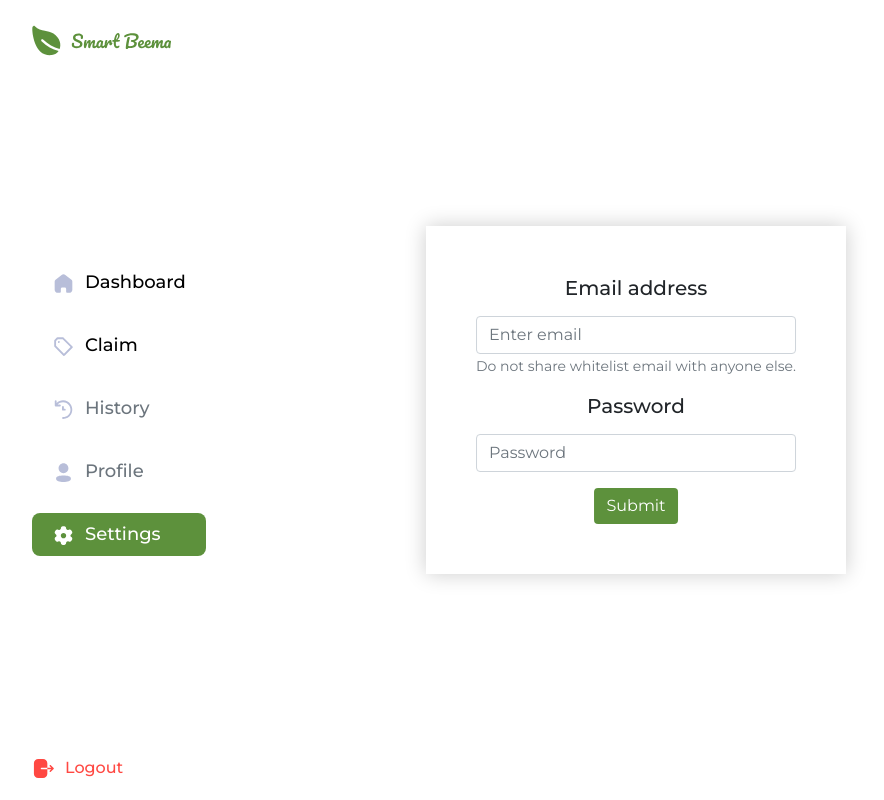
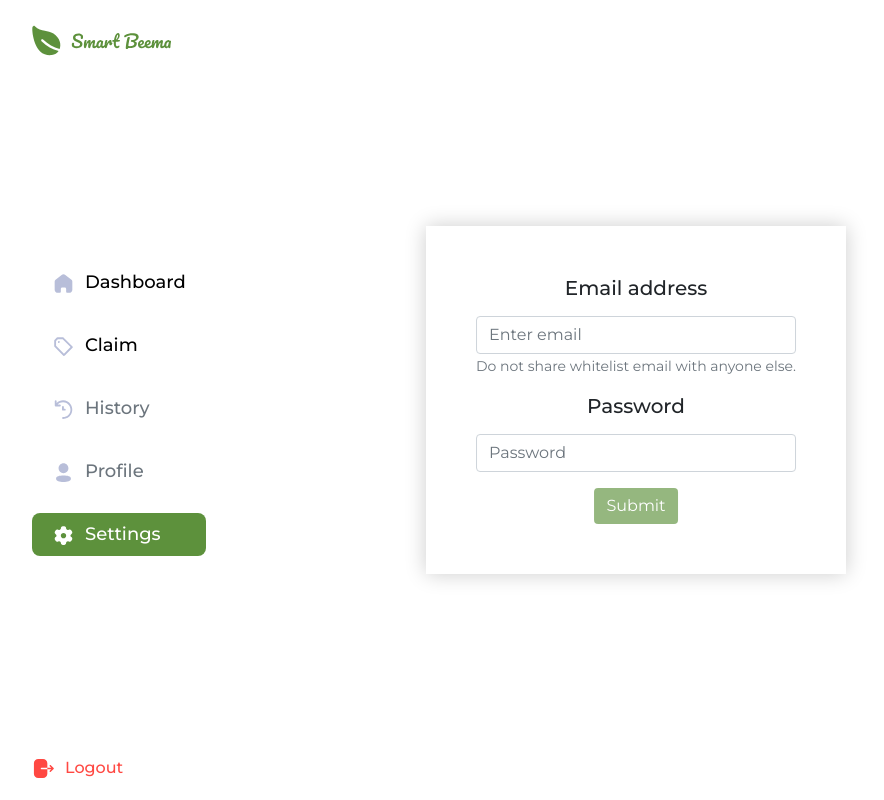
Before and after one commit to sameer-js/smartbeema, a React (Create React App) app: page /settings in a window 1280 px wide. Shown: the whole page, without its empty margins (4-888 px from the left). Built offline with nearby package versions, Linux system fonts and the light colour scheme.

Commit message:
added admin credentials

```diff
--- a/src/Pages/Settings.js
+++ b/src/Pages/Settings.js
@@ -1,14 +1,45 @@
+import { useState } from "react";
 import { Form, Button } from "react-bootstrap";
-import { Link } from "react-router-dom";
+import { useNavigate } from "react-router-dom";
 
 const Whitelist = () => {
+  const [allowed, setAllowed] = useState(false);
+  const [email, setEmail] = useState(true);
+  const [password, setPassword] = useState(true);
+
+  const navigate = useNavigate();
+
+  const emailChange = (e) => {
+    if (e.target.value === "smartbeema@gmail.com") {
+      setEmail(false);
+      if (!password) setAllowed(true);
+    }
+  };
+
+  const passwordChange = (e) => {
+    if (e.target.value === "12345") {
+      setPassword(false);
+      if (!email) setAllowed(true);
+    }
+  };
+
+  const submit = (e) => {
+    e.preventDefault();
+    if (allowed) navigate("/whitelist");
+  };
+
   return (
     <Form className="loginform">
       <Form.Group className="mb-3" controlId="formBasicEmail">
         <Form.Label>
           <h5>Email address</h5>
         </Form.Label>
-        <Form.Control required type="email" placeholder="Enter email" />
+        <Form.Control
+          onChange={emailChange}
+          required
+          type="email"
+          placeholder="Enter email"
+        />
         <Form.Text className="text-muted">
           Do not share whitelist email with anyone else.
         </Form.Text>
@@ -18,14 +49,23 @@ const Whitelist = () => {
         <Form.Label>
           <h5>Password</h5>
         </Form.Label>
-        <Form.Control required type="password" placeholder="Password" />
+        <Form.Control
+          onChange={passwordChange}
+          required
+          type="password"
+          placeholder="Password"
+        />
       </Form.Group>
 
-      <Link to="/whitelist">
-        <Button className="formbutton" variant="primary" type="submit">
-          Submit
-        </Button>
-      </Link>
+      <Button
+        disabled={!allowed}
+        onClick={submit}
+        className="formbutton"
+        variant="primary"
+        type="submit"
+      >
+        Submit
+      </Button>
     </Form>
   );
 };
```
